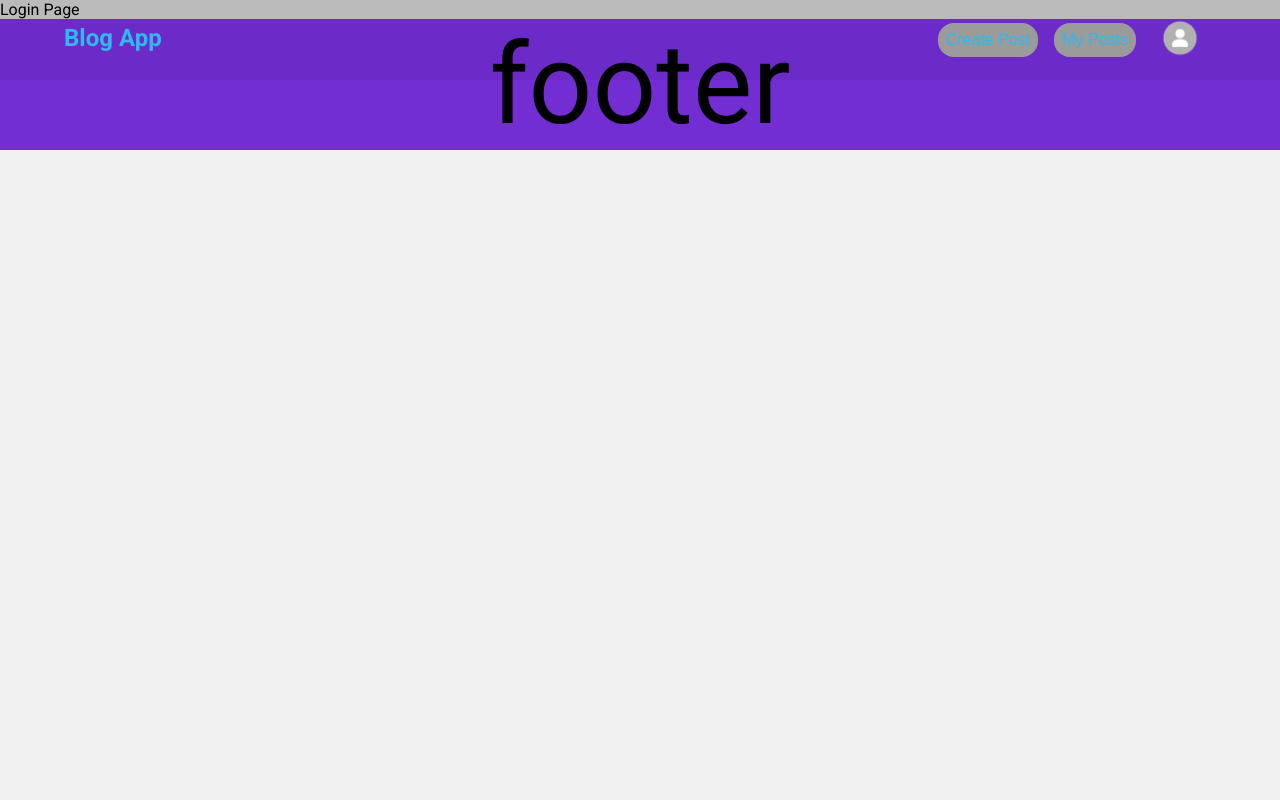
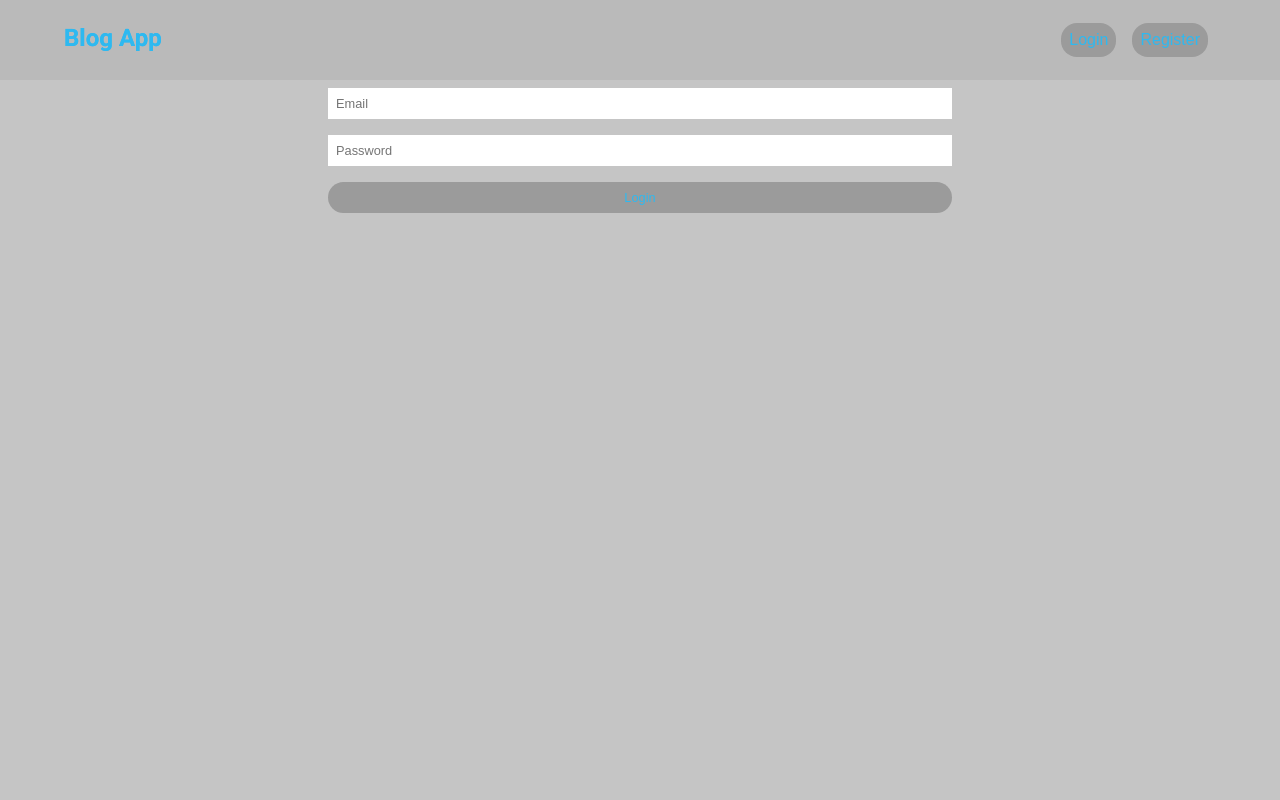
Before and after one commit to Vipin019/blog, a React (Create React App) app in the folder client/: page /login in a window 1280 px wide. Shown: the top 800 px of the page. Built offline with nearby package versions, Linux system fonts and the light colour scheme.

Commit message:
Registration and login form complet

```diff
--- a/client/package.json
+++ b/client/package.json
@@ -9,6 +9,7 @@
     "@testing-library/jest-dom": "^5.16.5",
     "@testing-library/react": "^13.4.0",
     "@testing-library/user-event": "^13.5.0",
+    "axios": "^1.4.0",
     "react": "^18.2.0",
     "react-dom": "^18.2.0",
     "react-icons": "^4.8.0",
--- a/client/src/App.js
+++ b/client/src/App.js
@@ -4,13 +4,13 @@ import React, { useState } from "react";
 import { Routes, Route } from "react-router-dom";
 
 import Header from "./components/Header";
-import Login from "./pages/Login";
-import Register from "./pages/Register";
 import Myprofile from "./pages/Myprofile/Myprofile";
 import Blogs from "./pages/Blogs/Blogs";
 import Footer from "./components/Footer";
 import Createpost from "./pages/Createpost/Createpost";
 import Myposts from "./pages/Myposts/Myposts";
+import Register from "./pages/Auth/Register";
+import Login from "./pages/Auth/Login";
 
 const App = () => {
   const [mode, setMode] = useState("LIGHT");
--- a/client/src/components/Header.jsx
+++ b/client/src/components/Header.jsx
@@ -5,7 +5,7 @@ import defaultProfileImage from "../images/Profile.png";
 import Myshortprofile from "./layout/Myshortprofile/Myshortprofile";
 
 const Header = () => {
-  const [isLogedin, setLogedin] = useState(true);
+  const [isLogedin, setLogedin] = useState(false);
   const [mode, setMode] = useState("LIGHT");
   const [whatClass, setClass] = useState("header__myShortProfile--hide");
   return (
@@ -19,6 +19,11 @@ const Header = () => {
 
       {isLogedin ? (
         <div className="header">
+          <Link to="/">
+            <div className="appName">
+              <h1>Blog App</h1>
+            </div>
+          </Link>
           <Link to="/createPost">
             <div className="header__createPost">
               <input
@@ -63,6 +68,11 @@ const Header = () => {
         </div>
       ) : (
         <div className="header">
+          <Link to="/">
+            <div className="appName">
+              <h1>Blog App</h1>
+            </div>
+          </Link>
           <Link to="/login">
             <div className="header__login">
               <input
--- a/client/src/components/header.css
+++ b/client/src/components/header.css
@@ -1,13 +1,3 @@
-.background{
-    background-color: black;
-    opacity: 5%;
-    height: 5rem;
-    position: fixed;
-    top: 0%;
-    left: 0%;
-    right: 0%;
-
-}
 .appName>h1{
     position: fixed;
     left:5%;
@@ -15,7 +5,7 @@
     color: var(--color-primary);
     font-size: 1.5rem;
 }
-.appName:hover{
+.appName>h1:hover{
     cursor: pointer;
 }
 .header__myProfile{
@@ -53,3 +43,13 @@
 .header__myShortProfile--hide{
     display: none;
 }
+.background{
+    background-color: black;
+    opacity: 5%;
+    height: 5rem;
+    position: fixed;
+    top: 0%;
+    left: 0%;
+    right: 0%;
+
+}
--- /dev/null
+++ b/client/src/pages/Auth/Login.css
@@ -0,0 +1,18 @@
+.login{
+    height: 120vh;
+    width: 100%;
+    display: flex;
+    justify-content: center;
+}
+.login>form{
+    margin-top: 5rem;
+    width: 50%;
+    height:70%;
+    display: flex;
+    flex-direction: column;
+}
+.login>form>input{
+    margin: .5rem;
+    padding: .5rem;
+    font-size: .8rem;
+}
--- /dev/null
+++ b/client/src/pages/Auth/Login.jsx
@@ -0,0 +1,52 @@
+import "./Login.css";
+import React, { useState } from "react";
+import axios from "axios";
+
+const Login = () => {
+  const [email, setEmail] = useState("");
+  const [password, setPassword] = useState("");
+
+  const handleSubmit = async (e) => {
+    e.preventDefault();
+    try {
+      const res = await axios.post("http://localhost:8080/api/v1/user/login", {
+        email: email,
+        password: password,
+      });
+      if (res && res.data.success) {
+        alert("Login Successfully");
+      } else {
+        alert(res.data.message);
+      }
+    } catch (error) {
+      console.log(error);
+      alert("Error in Registration");
+    }
+  };
+
+  return (
+    <div className="login">
+      <form onSubmit={handleSubmit}>
+        <input
+          type="text"
+          placeholder="Email"
+          value={email}
+          onChange={(e) => {
+            setEmail(e.target.value);
+          }}
+        />
+        <input
+          type="text"
+          placeholder="Password"
+          value={password}
+          onChange={(e) => {
+            setPassword(e.target.value);
+          }}
+        />
+        <input className="btn btn-l" type="submit" value="Login" />
+      </form>
+    </div>
+  );
+};
+
+export default Login;
--- /dev/null
+++ b/client/src/pages/Auth/Register.css
@@ -0,0 +1,18 @@
+.register{
+    height: 120vh;
+    width: 100%;
+    display: flex;
+    justify-content: center;
+}
+.register>form{
+    margin-top: 5rem;
+    width: 50%;
+    height:70%;
+    display: flex;
+    flex-direction: column;
+}
+.register>form>input{
+    margin: .5rem;
+    padding: .5rem;
+    font-size: .8rem;
+}
--- /dev/null
+++ b/client/src/pages/Auth/Register.jsx
@@ -0,0 +1,65 @@
+import "./Register.css";
+import React, { useState } from "react";
+import axios from "axios";
+
+const Register = () => {
+  const [userName, setUserName] = useState("");
+  const [email, setEmail] = useState("");
+  const [password, setPassword] = useState("");
+
+  const handleSubmit = async (e) => {
+    e.preventDefault();
+    try {
+      const res = await axios.post(
+        "http://localhost:8080/api/v1/user/register",
+        {
+          userName: userName,
+          email: email,
+          password: password,
+        }
+      );
+      if (res && res.data.success) {
+        alert("Registred Successfully");
+      } else {
+        alert(res.data.message);
+      }
+    } catch (error) {
+      console.log(error);
+      alert("Error in Registration");
+    }
+  };
+
+  return (
+    <div className="register">
+      <form onSubmit={handleSubmit}>
+        <input
+          type="text"
+          placeholder="User name"
+          value={userName}
+          onChange={(e) => {
+            setUserName(e.target.value);
+          }}
+        />
+        <input
+          type="text"
+          placeholder="Email"
+          value={email}
+          onChange={(e) => {
+            setEmail(e.target.value);
+          }}
+        />
+        <input
+          type="text"
+          placeholder="Password"
+          value={password}
+          onChange={(e) => {
+            setPassword(e.target.value);
+          }}
+        />
+        <input className="btn btn-l" type="submit" value="Register" />
+      </form>
+    </div>
+  );
+};
+
+export default Register;
--- a/client/src/pages/Login.jsx
+++ /dev/null
@@ -1,7 +0,0 @@
-import React from "react";
-
-const Login = () => {
-  return <div>Login Page</div>;
-};
-
-export default Login;
--- /dev/null
+++ b/client/src/pages/Myprofile/Myprofile.css
@@ -0,0 +1,13 @@
+.myProfile{
+    height: 120vh;
+    width: 100%;
+    background-color: var(--color-l-bg-variant);
+    display: flex;
+    justify-content: center;
+}
+.myProfile__container{
+    margin-top: 5rem;
+    height: 100%;
+    width: 80%;
+    background-color: var(--color-l-bg);
+}
--- a/client/src/pages/Myprofile/Myprofile.jsx
+++ b/client/src/pages/Myprofile/Myprofile.jsx
@@ -1,7 +1,18 @@
+import "./Myprofile.css";
 import React from "react";
 
 const Myprofile = () => {
-  return <div>My Profile</div>;
+  return (
+    <div className="myProfile">
+      <div className="myProfile__container">
+        <div>
+          <img />
+          <p>My tag line</p>
+        </div>
+        <div></div>
+      </div>
+    </div>
+  );
 };
 
 export default Myprofile;
--- a/client/src/pages/Register.jsx
+++ /dev/null
@@ -1,7 +0,0 @@
-import React from "react";
-
-const register = () => {
-  return <div>Register Page</div>;
-};
-
-export default register;
```
Also changed, not shown: 1 other file (tests, documents, lock files or other folders).
